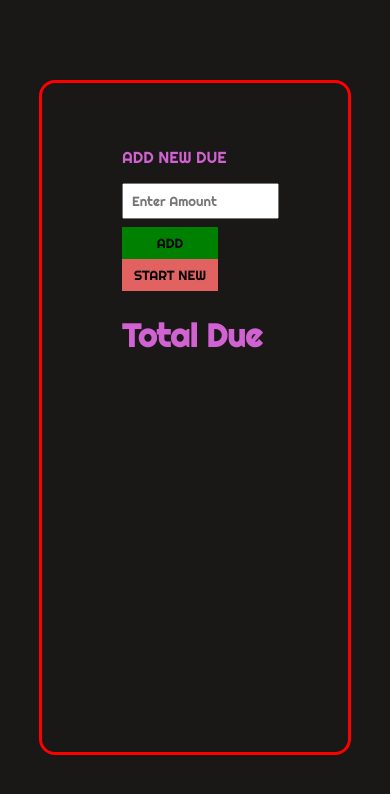
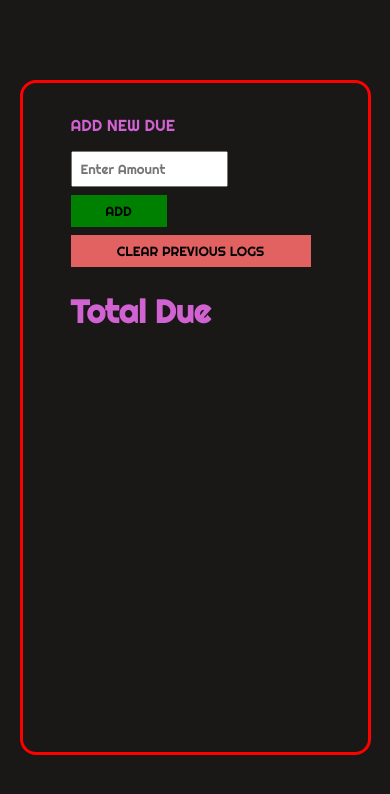
Before and after one commit to bandhandut19/GroceryDueTracker, a plain HTML site: page index.html in a window 390 px wide. Drawn offline with Linux system fonts and the light colour scheme.

Commit message:
responsive issues resolved

```diff
--- a/index.css
+++ b/index.css
@@ -29,17 +29,19 @@ body{
 .container{
     display: flex;
     position: relative;
+    flex-wrap: wrap;
     flex-direction: column;
     top: 5rem;
     justify-self: center;
     /* align-items: center; */
     margin: auto;
-    padding: 5rem;
+    padding: 3rem;
     height: 80vh;
-    width: 80vw;
+    width: 90vw;
     border: .2rem solid red;
     border-radius: 1rem;
     overflow-y: auto;
+    overflow-x: hidden;
 }
 .addBtn{
     position: relative;
@@ -60,7 +62,9 @@ body{
     font-size: 1rem;
 }
 #btn2{
+    margin-top: .5rem;
     background-color: var(--btn1);
+    width: 15rem;
 }
 input{
     display: flex;
--- a/index.html
+++ b/index.html
@@ -14,7 +14,7 @@
             <label for="addAmount" class="labels">ADD NEW DUE</label>
             <input type="text" name="addAmount" id="addAmount" placeholder="Enter Amount">
             <button class="addBtn" id="btn">ADD</button>
-            <button class="addBtn" id="btn2">START NEW</button>
+            <button class="addBtn" id="btn2">CLEAR PREVIOUS LOGS</button>
         </div>
         <div class="showTotalDue">
             <h1>Total Due</h1>
```
